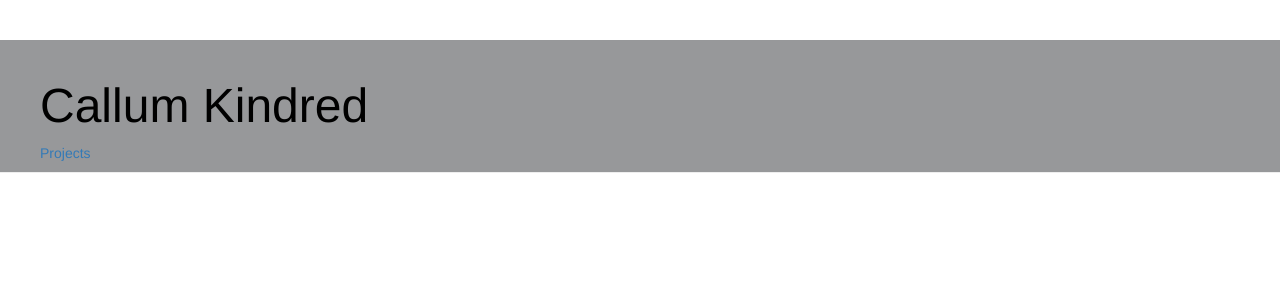
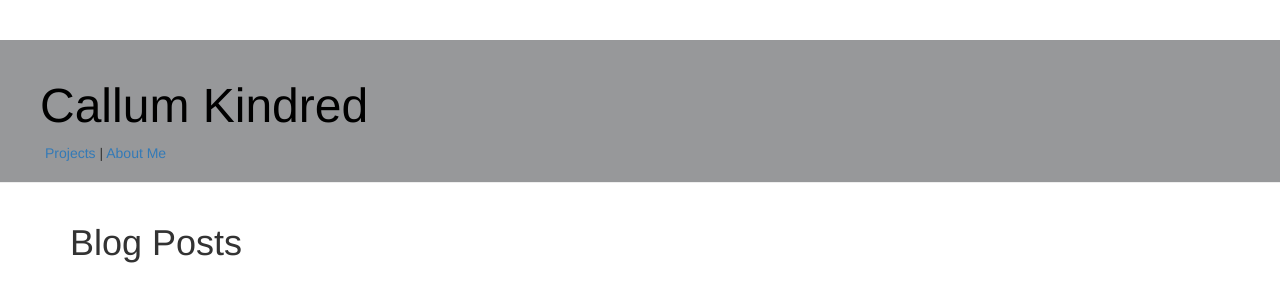
Before and after one commit to CKindred/personal-blog, a Django app: page / in a window 1280 px wide. Shown: the top 302 px of the page. Run offline with Django 3.2, Linux system fonts and the light colour scheme; data that the repository does not hold is empty; some libraries are stand-ins or nearby versions.

Commit message:
Add about page

```diff
--- a/blog/templates/blog/base.html
+++ b/blog/templates/blog/base.html
@@ -16,7 +16,10 @@
         <a href="{% url 'post_new' %}" class="top-menu"><span class="glyphicon glyphicon-plus"></span></a>
         {% endif %}
         <h1><a href="/">Callum Kindred</a></h1>
-        <a href="/projects/">Projects</a>
+        <p style="margin-left: 5px">
+            <a href="/projects/">Projects</a> |
+            <a href="/about">About Me</a>
+        </p>
     </div>
     <div class="content container">
         <div class="row">
--- a/blog/templates/blog/post_list.html
+++ b/blog/templates/blog/post_list.html
@@ -1,6 +1,7 @@
 {% extends 'blog/base.html' %}
 
 {% block content %}
+    <h1 style="padding-bottom: 20px;">Blog Posts</h1>
     {% for post in posts %}
         <div class="post">
             <div class="date">
--- a/blog/urls.py
+++ b/blog/urls.py
@@ -7,5 +7,7 @@ urlpatterns = [
     path('post/new/', views.post_new, name='post_new'),
     path('post/<int:pk>/edit/', views.post_edit, name='post_edit'),
 
-    path('projects/', views.project_list, name='project_list')
+    path('projects/', views.project_list, name='project_list'),
+
+    path('about/', views.about, name='about'),
 ]
--- a/blog/views.py
+++ b/blog/views.py
@@ -42,3 +42,6 @@ def post_edit(request, pk):
 def project_list(request):
     projects = Project.objects.filter(published_date__lte=timezone.now()).order_by('published_date')
     return render(request, 'blog/project_list.html', {'projects': projects})
+
+def about(request):
+    return render(request, 'blog/about.html', {})
```
Also changed, not shown: blog/templates/blog/about.html (added, +10 -0 lines).
